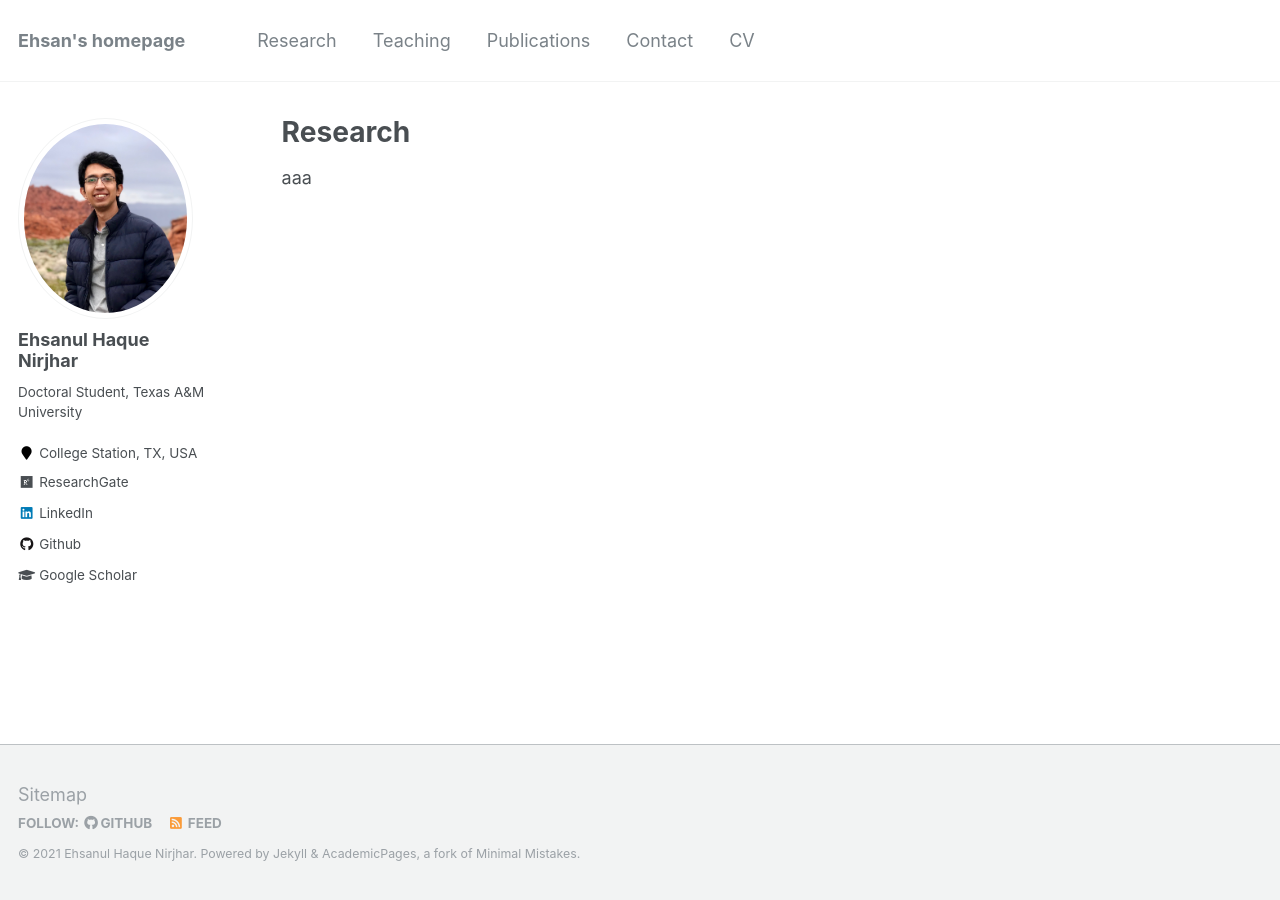
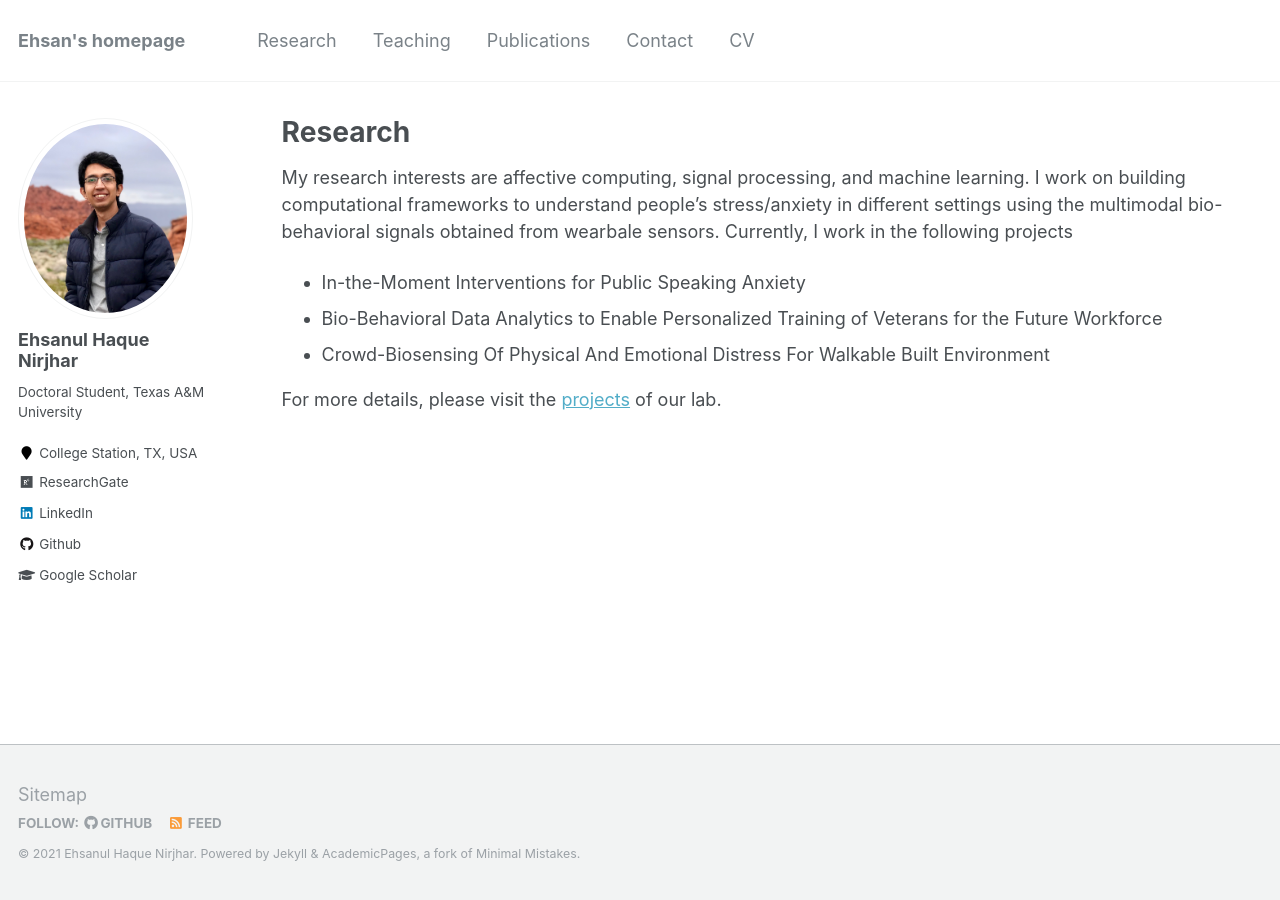
Before and after one commit to Ehsan-Nirjhar/Ehsan-Nirjhar.github.io, a Jekyll site: the page built from _pages/research.md, in a window 1280 px wide. Built offline with Jekyll 4.4.1, drawn with Linux system fonts in a browser that asks for light colours.

Commit message:
Edit finalizing

```diff
--- a/_pages/research.md
+++ b/_pages/research.md
@@ -5,4 +5,12 @@ permalink: /research/
 author_profile: true
 ---
 
-aaa
+My research interests are affective computing, signal processing, and machine learning.
+I work on building computational frameworks to understand people's stress/anxiety in different settings using the multimodal bio-behavioral signals obtained from wearbale sensors.
+Currently, I work in the following projects
+
+* In-the-Moment Interventions for Public Speaking Anxiety
+* Bio-Behavioral Data Analytics to Enable Personalized Training of Veterans for the Future Workforce
+* Crowd-Biosensing Of Physical And Emotional Distress For Walkable Built Environment
+
+For more details, please visit the [projects](https://hubbs.engr.tamu.edu/research-2/) of our lab.
```
Also changed, not shown: _pages/about.md (+2 -2 lines), _pages/cv.md (+1 -3 lines), 1 other file.
